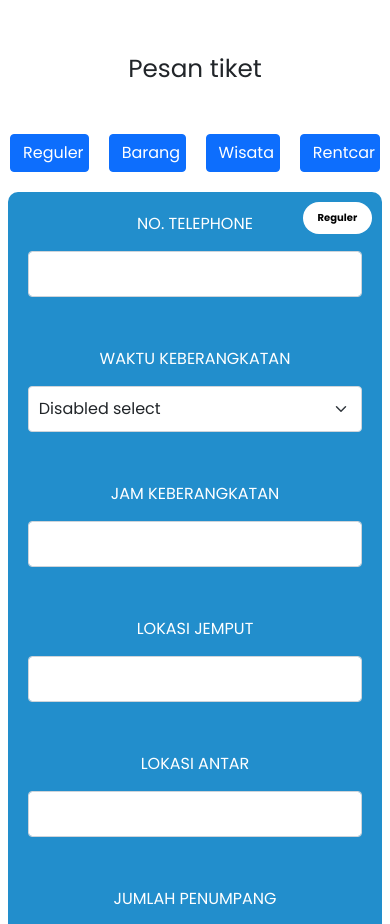
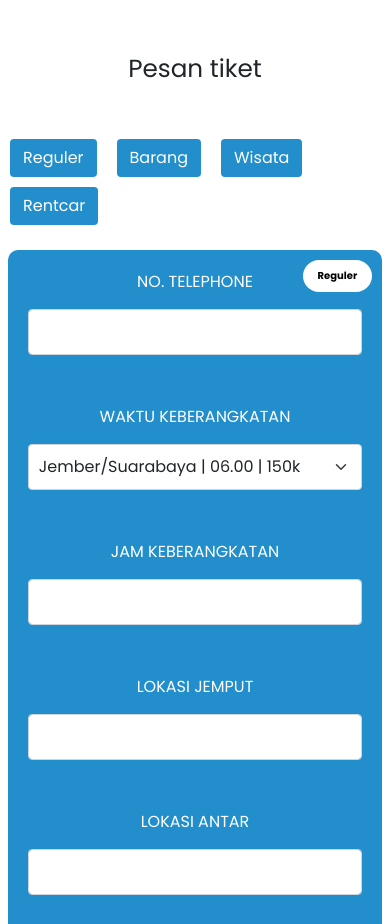
Before and after one commit to khoirulhudaa/syaviatransID, a plain HTML site: page index.html in a window 390 px wide. Shown: the part 4500-5424 px from the top of the page. Drawn offline with nearby package versions, Linux system fonts and the light colour scheme.

Commit message:
Add files via upload

```diff
--- a/css/index.css
+++ b/css/index.css
@@ -358,7 +358,9 @@ nav ul li {
 }
 
 .button-list button {
-    margin: 0 10px;
+    margin: 0px 10px;
+    color: white;
+    background-color: #228ecc;
 }
 
 /* ahir button list */
@@ -837,6 +839,21 @@ nav ul li {
         text-align: center;
         padding: 10px 15px;
         font-weight: bold;
+    }
+
+    .button-list {
+        width: 100vw;
+        display: flex;
+        justify-content: left;
+        height: max-content;
+        flex-wrap: wrap;
+        align-items: center;
+    }
+
+    .button-list button {
+        margin: 5px 10px;
+        color: white;
+        background-color: #228ecc;
     }
 
     .secDecorations {
--- a/index.html
+++ b/index.html
@@ -378,10 +378,10 @@
     <h2 class="kelebihan ml-auto mr-auto text-center">Pesan tiket</h2>
 
     <div class="button-list">
-      <button class="btn btn-primary reguler" id="reguler">Reguler</button>
-      <button class="btn btn-primary barang" id="barang">Barang</button>
-      <button class="btn btn-primary wisata" id="wisata">Wisata</button>
-      <button class="btn btn-primary rentcar" id="rentcar">Rentcar</button>
+      <button class="btn reguler text-white" id="reguler">Reguler</button>
+      <button class="btn barang text-white" id="barang">Barang</button>
+      <button class="btn wisata text-white" id="wisata">Wisata</button>
+      <button class="btn rentcar text-white" id="rentcar">Rentcar</button>
     </div>
     <section class="sec1" id="sec1">
       <div class="secSide secSide1">
@@ -395,10 +395,18 @@
         <div class="mb-3 lokAntar keberangkatan1" id="keberangkatan1">
           <label for="exampleInputPassword1" class="form-label">WAKTU KEBERANGKATAN</label>
           <select id="disabledSelect" class="form-select">
-            <option>Disabled select</option>
-            <option>Disabled select</option>
-            <option>Disabled select</option>
-            <option>Disabled select</option>
+            <option value=">Jember/Suarabaya | 06.00 | 150k">Jember/Suarabaya | 06.00 | 150k</option>
+            <option value=">Jember/Suarabaya | 09.00 | 150k">Jember/Suarabaya | 09.00 | 150k</option>
+            <option value=">Jember/Suarabaya | 21.00 | 150k">Jember/Suarabaya | 21.00 | 150k</option>
+            <option value=">Surabaya/Jember |07.00 | 150k">Surabaya/Jember |07.00 | 150k</option>
+            <option value=">Surabaya/Jember |13.00 | 150k">Surabaya/Jember |13.00 | 150k</option>
+            <option value=">Surabaya/Jember |17.00 | 150k">Surabaya/Jember |17.00 | 150k</option>
+            <option value=">Jember/Juanda | 07.00 | 130k">Jember/Juanda | 07.00 | 130k</option>
+            <option value=">Jember/Juanda | 13.00 | 130k">Jember/Juanda | 13.00 | 130k</option>
+            <option value=">Jember/Juanda | 17.00 | 130k">Jember/Juanda | 17.00 | 130k</option>
+            <option value=">Juanda/Jember | 07.00 | 150k">Juanda/Jember | 07.00 | 150k</option>
+            <option value=">Juanda/Jember | 13.00 | 150k">Juanda/Jember | 13.00 | 150k</option>
+            <option value=">Juanda/Jember | 17.00 | 150k">Juanda/Jember | 17.00 | 150k</option>
           </select>
         </div>
         <div class="mb-3 lokAntar keberangkatan2" id="keberangkatan2">
```
